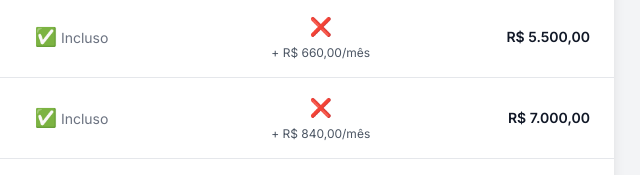
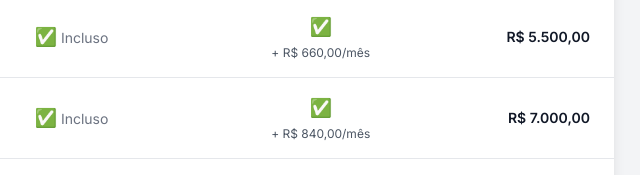
Before and after one commit to lucenajj/orcamento-ecommerce, a website: page index.html in a window 1280 px wide. Shown: the part 256-431 px from the top of the page, 634-1274 px from the left. Drawn offline with nearby package versions, Linux system fonts and the light colour scheme.

Commit message:
Ajusta ícone de manutenção para ✅ nos planos com mensalidade

```diff
--- a/index.html
+++ b/index.html
@@ -75,7 +75,7 @@
                                         <td class="px-6 py-4"><span class="text-red-500 text-lg">❌</span></td>
                                         <td class="px-6 py-4"><span class="text-green-500 text-lg">✅</span> Incluso</td>
                                         <td class="px-6 py-4 text-center">
-                                            <span class="text-red-500 text-lg">❌</span>
+                                            <span class="text-green-500 text-lg">✅</span>
                                             <p class="text-xs text-gray-600 mt-1">+ R$ 660,00/mês</p>
                                         </td>
                                         <td class="px-6 py-4 text-right font-semibold text-gray-900">R$ 5.500,00</td>
@@ -86,7 +86,7 @@
                                         <td class="px-6 py-4"><span class="text-red-500 text-lg">❌</span></td>
                                         <td class="px-6 py-4"><span class="text-green-500 text-lg">✅</span> Incluso</td>
                                         <td class="px-6 py-4 text-center">
-                                            <span class="text-red-500 text-lg">❌</span>
+                                            <span class="text-green-500 text-lg">✅</span>
                                             <p class="text-xs text-gray-600 mt-1">+ R$ 840,00/mês</p>
                                         </td>
                                         <td class="px-6 py-4 text-right font-semibold text-gray-900">R$ 7.000,00</td>
```
